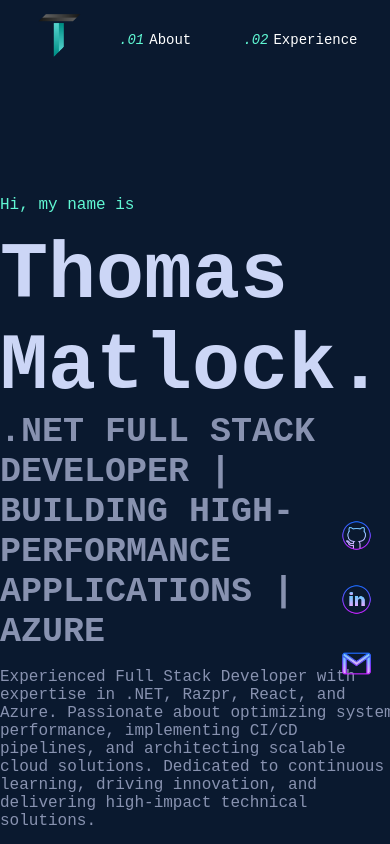
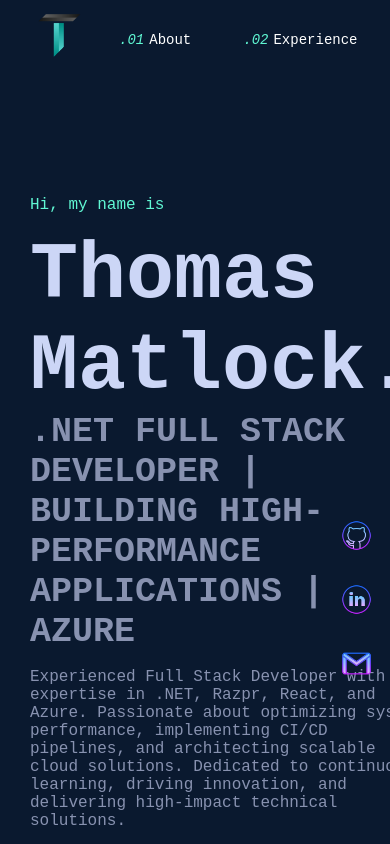
Before and after one commit to zep1994/thomas-matlock, a Next.js app in the folder frontend/: page / in a window 390 px wide. Shown: the top 844 px of the page. Built offline with nearby package versions, Linux system fonts and the light colour scheme.

Commit message:
Mobile update

```diff
--- a/frontend/pages/index.js
+++ b/frontend/pages/index.js
@@ -362,7 +362,7 @@
                   <span className={styles.contactMe}>
                     Due to a couple apps going on the app stores, to the main repos, please email me
                     <a href="mailto:thomasmatlockbba@gmail.com" className={styles.emailLink}>
-                      <img src="/images/gmail2.png" alt="Email Icon" Email Me />
+                      <img src="/images/gmail2.png" alt="Email Icon" />
                     </a>
                   </span>
                 </div>
--- a/frontend/styles/Home.module.css
+++ b/frontend/styles/Home.module.css
@@ -456,6 +456,7 @@
   display: flex;
   align-items: center;
   justify-content: center;
+  text-align: center;
 }
 
 .card__inner {
@@ -809,6 +810,12 @@
   margin: auto;
 }
 
+@media (max-width: 1050px) {
+  .introContent {
+    padding-left: 30px;
+  }
+}
+
 @media (max-width: 830px) {
   .cardsSection {
     flex-direction: column;
```
